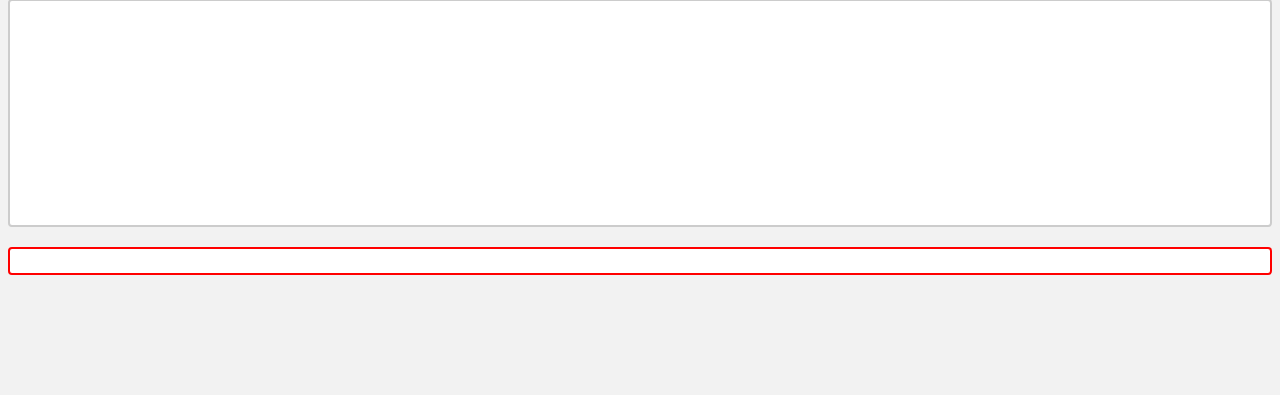
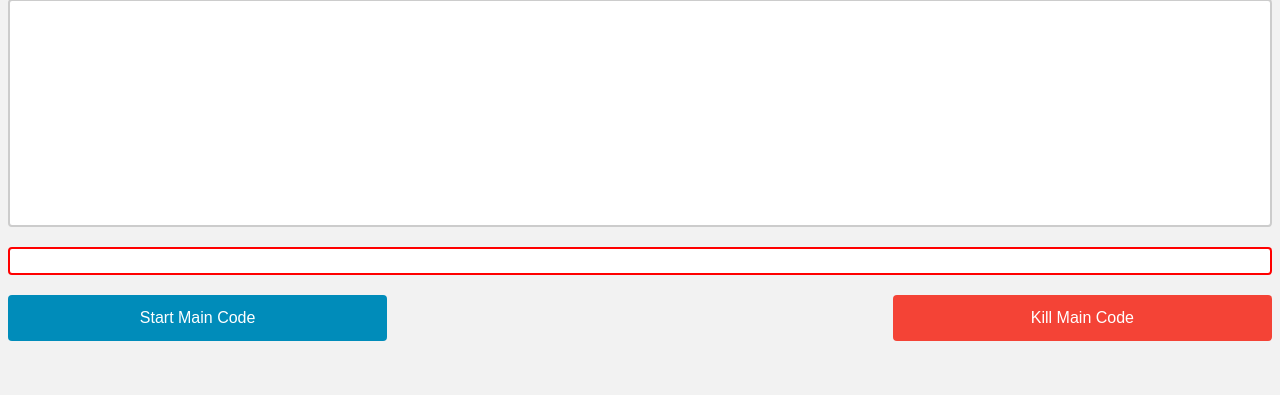
Before and after one commit to fatemeh-mohseni-AI/flask-socketIO, a Flask app: page / in a window 1280 px wide. Shown: the part 209-604 px from the top of the page. Run offline with Flask 3, Linux system fonts and the light colour scheme; some libraries are stand-ins or nearby versions.

Commit message:
kill main start main button added

```diff
--- a/client.py
+++ b/client.py
@@ -7,6 +7,7 @@ sio = socketio.Client()
 @sio.event
 def connect():
     print('Connected to server')
+
 
 @sio.event
 def message(data):
--- a/server.py
+++ b/server.py
@@ -1,25 +1,33 @@
-from flask import Flask, render_template ,request
+import os
+import yaml
+from flask import Flask, render_template, request
 from flask_socketio import SocketIO, emit
-
 
 app = Flask(__name__)
 app.config['SECRET_KEY'] = 'dfagkja#$%DFS!'
-socketio = SocketIO(app ,cors_allowed_origins='*')
+socketio = SocketIO(app, cors_allowed_origins='*')
+
 
 @app.route('/')
 def index():
     return render_template('index.html')
 
+
 @socketio.on('message')
 def handle_message(message):
+    """
+    send any message come from web to all clients
+    """
+
     print('received message from web: ' + message)
-    emit("response",f'SERVER : I got message from web ---> {message}')   # send response to sender
-    socketio.emit("message",message)  # send message to all clients
+    emit("response", f'SERVER : I got message from web ---> {message}')   # send response to sender
+    socketio.emit("message", message)  # send message to all clients
+
 
 @socketio.on('output')
 def handle_output(output):
-    print('received output: ' + output)
-    socketio.emit('response', "successfully run on jetson ")
+    socketio.emit('response', F"RESULT : {output}")
+
 
 @socketio.on('error')
 def handle_error(error):
@@ -29,14 +37,18 @@ def handle_error(error):
 
 # count connections
 connected_clients = []
+
+
 @app.route('/clients')
 def clients():
     return render_template('clients.html', clients=connected_clients)
+
 
 @socketio.on('connect')
 def handle_connect():
     print('Client connected: ' + request.remote_addr)
     connected_clients.append(request.remote_addr)
+
 
 @socketio.on('disconnect')
 def handle_disconnect():
@@ -44,5 +56,28 @@ def handle_disconnect():
     connected_clients.remove(request.remote_addr)
 
 
+@socketio.on('kill_main')
+def send_kill_main():
+    """
+    kill main command will kill process of running main code
+    """
+    command = "killmain"
+    socketio.emit("message", command)
+
+
+@socketio.on('smain')
+def send_smain():
+    """
+    smain command will start process of running main code
+    """
+    command = "smain"
+    socketio.emit("message", command)
+
+
+# file editor section
+
+
+
+
 if __name__ == '__main__':
     socketio.run(app, host='185.8.174.133', port=5000)
--- a/templates/index.html
+++ b/templates/index.html
@@ -67,6 +67,38 @@
             font-size: 16px;
             color: #f00;
         }
+        #buttons {
+            display: flex;
+            justify-content: space-between;
+            margin-top: 20px;
+        }
+        .button {
+            flex-basis: 30%;
+        }
+        #smain {
+            background-color: #008CBA;
+            color: white;
+            padding: 14px 20px;
+            border: none;
+            border-radius: 4px;
+            cursor: pointer;
+            font-size: 16px;
+        }
+        #smain:hover {
+            background-color: #006080;
+        }
+        #kill_main {
+            background-color: #f44336;
+            color: white;
+            padding: 14px 20px;
+            border: none;
+            border-radius: 4px;
+            cursor: pointer;
+            font-size: 16px;
+        }
+        #kill_main:hover {
+            background-color: #d32f2f;
+        }
     </style>
 </head>
 <body>
@@ -77,6 +109,10 @@
         <ul></ul>
     </div>
     <div id="error"></div>
+    <div id="buttons">
+        <button id="smain" class="button">Start Main Code</button>
+        <button id="kill_main" class="button">Kill Main Code</button>
+    </div>
     <script>
         var socket = io.connect('http://185.8.174.133:5000');
         socket.on('connect', function() {
@@ -98,6 +134,20 @@
             socket.send(message);
             document.querySelector('#message').value = '';
         });
+        document.querySelector('#smain').addEventListener('click', function() {
+            console.log('Sending smain command');
+            socket.emit('smain');
+            var li = document.createElement('li');
+            li.appendChild(document.createTextNode('Sent smain command'));
+            document.querySelector('#output ul').appendChild(li);
+        });
+        document.querySelector('#kill_main').addEventListener('click', function() {
+            console.log('Sending kill_main command');
+            socket.emit('kill_main');
+            var li = document.createElement('li');
+            li.appendChild(document.createTextNode('Sent kill_main command'));
+            document.querySelector('#output ul').appendChild(li);
+        });
     </script>
 </body>
 </html>
```
